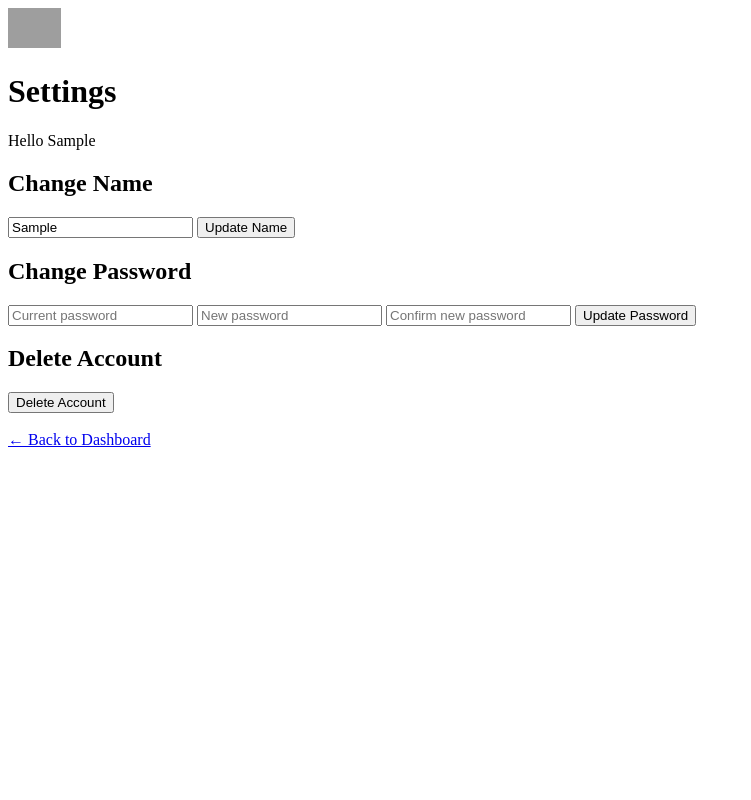
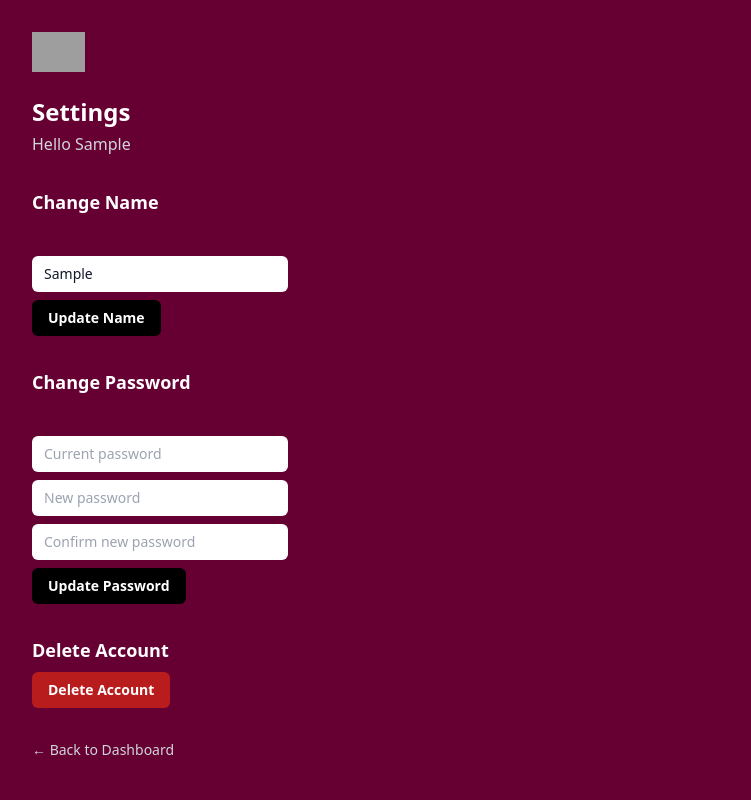
Before and after one commit to IvieThePlant/Parking-Management, a Django app: page /accounts/settings/ in a window 1280 px wide. Shown: the whole page, without its empty margins (0-751 px from the left). Run offline with Django 5.2, Linux system fonts and the light colour scheme; the visitor is signed in with stand-in values (Sample User, id 1); some libraries are stand-ins or nearby versions; grey boxes are pictures that could not be loaded.

Commit message:
Style settings page and add confirmation messages for name, password

```diff
--- a/templates/accounts/settings.html
+++ b/templates/accounts/settings.html
@@ -1,42 +1,60 @@
 <!DOCTYPE html>
-<html lang="en">
+<html lang="en" class="h-full bg-[#660033]">
 <head>
   <meta charset="UTF-8">
+  <script src="https://cdn.tailwindcss.com"></script>
   <title>Settings</title>
 </head>
-<body>
+<body class="h-full text-white p-8">
 
-  <img src="https://web.augsburg.edu/marcomm/logo/Augsburg_A_1-color_Maroon.jpg" alt="Augsburg" height="40">
+  <img src="https://web.augsburg.edu/marcomm/logo/Augsburg_A_1-color_Maroon.jpg" alt="Augsburg" class="h-10 w-auto">
 
-  <h1>Settings</h1>
-  <p>Hello {{ user.first_name }}</p>
+  <h1 class="text-2xl font-bold mt-6">Settings</h1>
+  <p class="text-gray-300 mt-1">Hello {{ user.first_name }}</p>
 
-  <h2>Change Name</h2>
-  <form method="POST" action="{% url 'change_name' %}">
+  {% if messages %}
+    {% for message in messages %}
+      <p class="text-green-400 text-sm mt-2">{{ message }}</p>
+    {% endfor %}
+  {% endif %}
+
+  <h2 class="text-lg font-semibold mt-8 mb-2">Change Name</h2>
+  <br>
+  <form method="POST" action="{% url 'change_name' %}" class="space-y-2">
     {% csrf_token %}
-    <input type="text" name="name" value="{{ user.first_name }}" placeholder="New name">
-    <button type="submit">Update Name</button>
+    <input type="text" name="name" value="{{ user.first_name }}" placeholder="New name"
+      class="block w-64 rounded-md bg-white px-3 py-2 text-gray-900 text-sm">
+    <button type="submit" class="block rounded-md bg-black px-4 py-2 text-sm font-semibold text-white hover:bg-gray-800">
+      Update Name
+    </button>
   </form>
 
-  <h2>Change Password</h2>
-  <form method="POST" action="{% url 'change_password' %}">
+  <h2 class="text-lg font-semibold mt-8 mb-2">Change Password</h2>
+  <br>
+  <form method="POST" action="{% url 'change_password' %}" class="space-y-2">
     {% csrf_token %}
-    <input type="password" name="old_password" placeholder="Current password">
-    <input type="password" name="new_password1" placeholder="New password">
-    <input type="password" name="new_password2" placeholder="Confirm new password">
-    <button type="submit">Update Password</button>
+    <input type="password" name="old_password" placeholder="Current password"
+      class="block w-64 rounded-md bg-white px-3 py-2 text-gray-900 text-sm">
+    <input type="password" name="new_password1" placeholder="New password"
+      class="block w-64 rounded-md bg-white px-3 py-2 text-gray-900 text-sm">
+    <input type="password" name="new_password2" placeholder="Confirm new password"
+      class="block w-64 rounded-md bg-white px-3 py-2 text-gray-900 text-sm">
+    <button type="submit" class="block rounded-md bg-black px-4 py-2 text-sm font-semibold text-white hover:bg-gray-800">
+      Update Password
+    </button>
   </form>
 
-  <h2>Delete Account</h2>
+  <h2 class="text-lg font-semibold mt-8 mb-2">Delete Account</h2>
   <form method="POST" action="{% url 'delete_account' %}">
     {% csrf_token %}
-    <button type="submit" onclick="return confirm('Are you sure? This cannot be undone.')">
+    <button type="submit"
+      onclick="return confirm('Are you sure? This cannot be undone.')"
+      class="block rounded-md bg-red-700 px-4 py-2 text-sm font-semibold text-white hover:bg-red-800">
       Delete Account
     </button>
   </form>
-  <br>
 
-  <a href="{% url 'dashboard' %}">← Back to Dashboard</a>
+  <a href="{% url 'dashboard' %}" class="inline-block mt-8 text-sm text-gray-300 hover:text-white">← Back to Dashboard</a>
 
 </body>
 </html>
```
